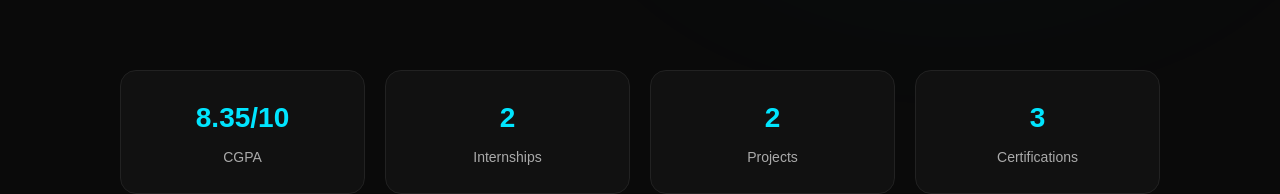
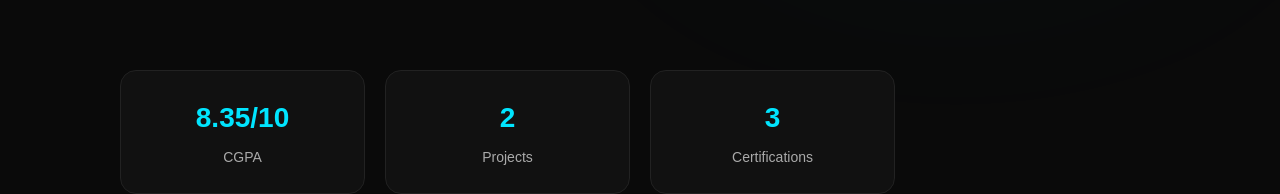
Before and after one commit to Vishnu8252/portfolio, a plain HTML site: page index.html in a window 1280 px wide. Shown: the part 760-954 px from the top of the page. Drawn offline with Linux system fonts and the light colour scheme.

Commit message:
update internship section

```diff
--- a/index.html
+++ b/index.html
@@ -176,13 +176,7 @@
             </div>
 
 
-            <div class="stat-card">
 
-                <h3>2</h3>
-
-                <p>Internships</p>
-
-            </div>
 
 
             <div class="stat-card">
```
